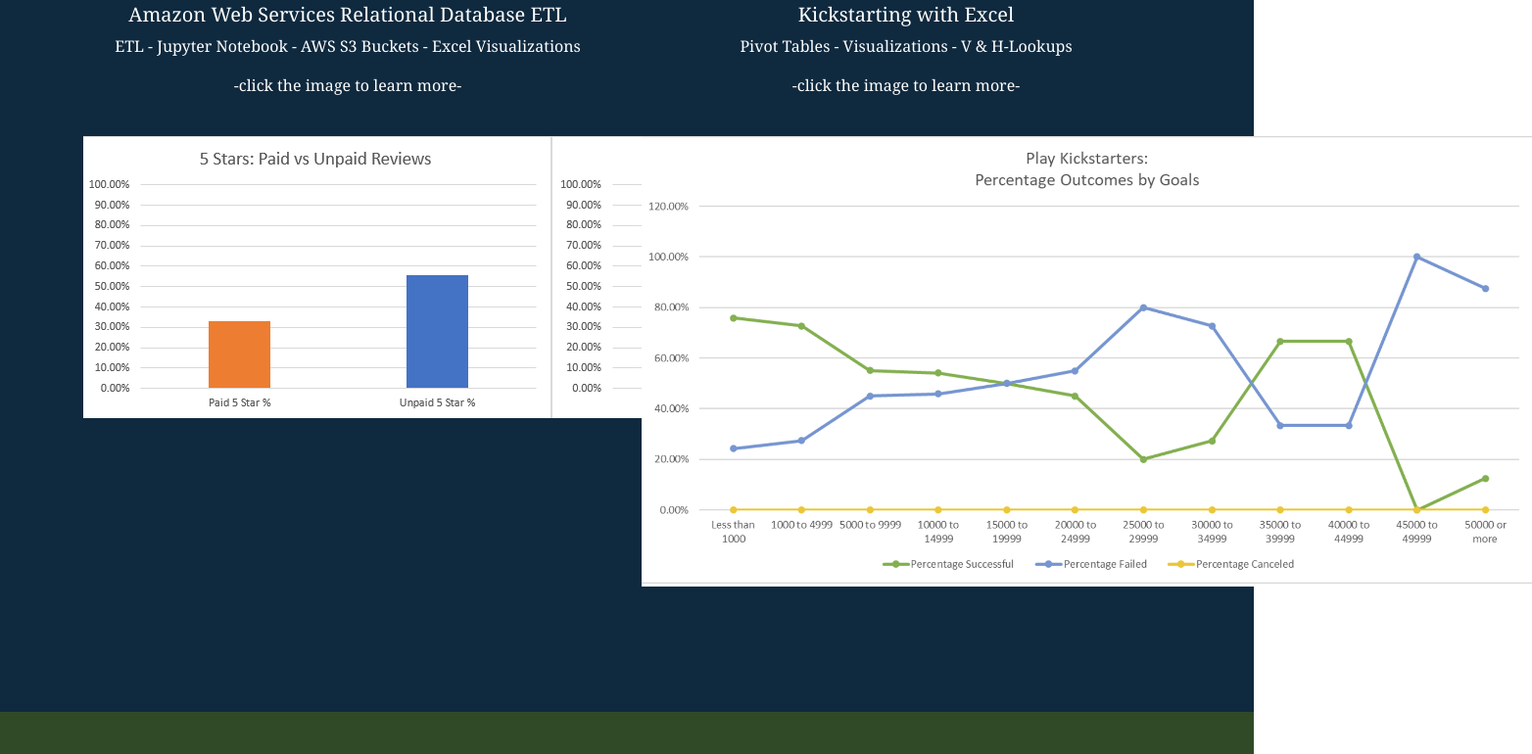
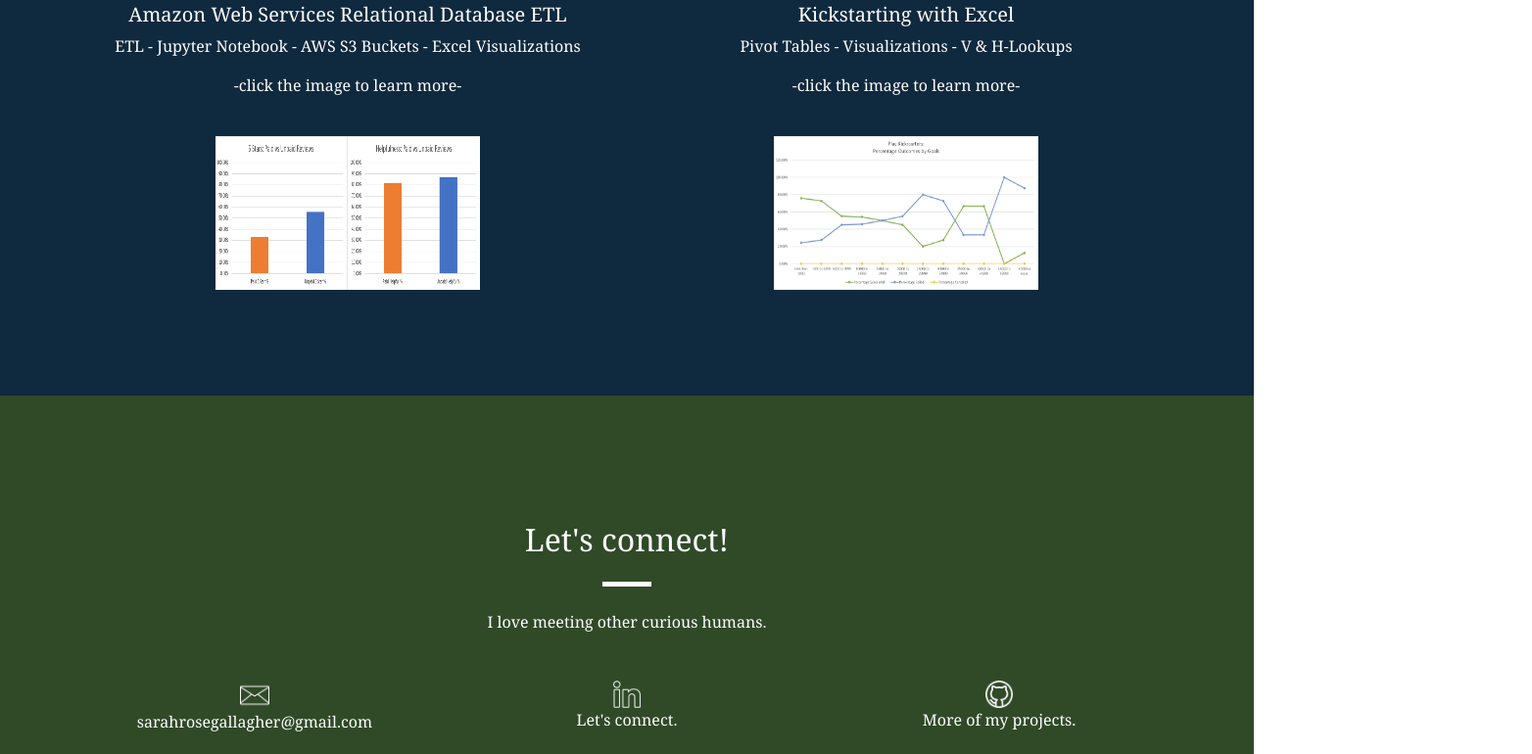
Before and after one commit to sarahrosegallagher/sarahrosegallagher.github.io, a plain HTML site: page index.html in a window 1280 px wide. Shown: the part 2906-3676 px from the top of the page at 98% size, 1564 px wide, since content can reach past the window. Drawn offline with nearby package versions, Linux system fonts and the light colour scheme; a web font is replaced by a local one.

Commit message:
img sizing

```diff
--- a/index.html
+++ b/index.html
@@ -167,13 +167,13 @@
             <h5>Amazon Web Services Relational Database ETL</h5>
             <p>ETL - Jupyter Notebook - AWS S3 Buckets - Excel Visualizations</p>
             <p>-click the image to learn more-</p>
-            <a href="https://github.com/sarahrosegallagher/AWS_RDS_ETL" target="_blank"><img class="img" src="img/aws_vine.png" alt=""></a>
+            <a href="https://github.com/sarahrosegallagher/AWS_RDS_ETL" target="_blank"><img class="img" src="img/aws_vine.png" alt="" width="50%" height="50%"></a>
           </div>
           <div class="col-lg-6 text-center">
             <h5>Kickstarting with Excel</h5>
             <p>Pivot Tables - Visualizations - V & H-Lookups</p>
             <p>-click the image to learn more-</p>
-            <a href="https://github.com/sarahrosegallagher/kickstarter-excel-analysis" target="_blank"><img class="img" src="img/kickstarter.png" alt=""></a>
+            <a href="https://github.com/sarahrosegallagher/kickstarter-excel-analysis" target="_blank"><img class="img" src="img/kickstarter.png" alt="" width="50%" height="50%"></a>
           </div>
         </div>
       </div>
```
